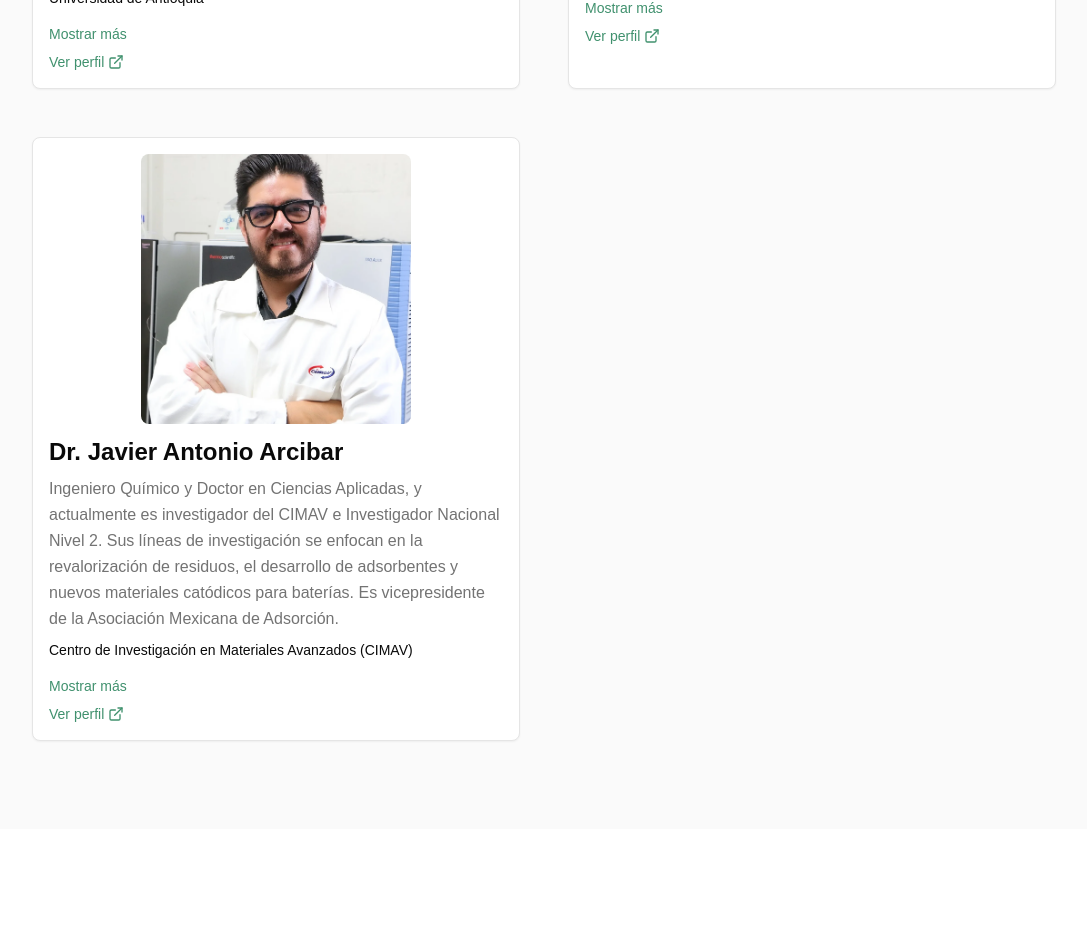
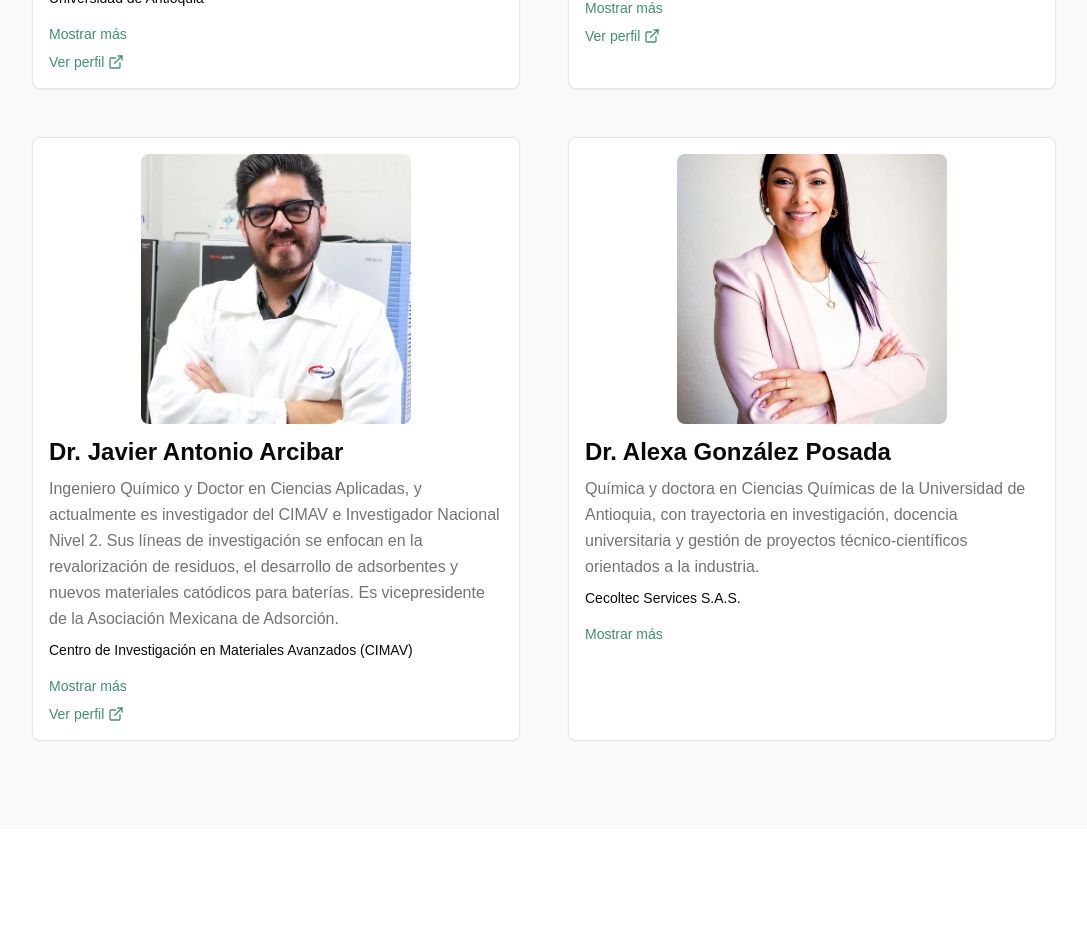
Before and after one commit to eli12gran/siqui, a Next.js app: page / in a window 1280 px wide. Shown: the part 3520-4448 px from the top of the page, without its empty margins (96-1183 px from the left). Built offline with nearby package versions, Linux system fonts and the light colour scheme.

Commit message:
feat: agregar a Alexa Gonzalez Posada como invitada
Agrega la conferencista Alexa Gonzalez Posada a la seccion de
invitados con foto (convertida a webp) y descripcion expandible.

```diff
--- a/components/sections/speakers.tsx
+++ b/components/sections/speakers.tsx
@@ -41,6 +41,13 @@ export function Speakers() {
                   institution: "Centro de Investigación en Materiales Avanzados (CIMAV)",
                   image: "/speakers/siqui3/javier_arcibar.webp?height=300&width=300",
                   link: "https://orcid.org/0000-0002-6826-8666"
+                },
+                {
+                  name: "Dr. Alexa González Posada",
+                  summary: "Química y doctora en Ciencias Químicas de la Universidad de Antioquia, con trayectoria en investigación, docencia universitaria y gestión de proyectos técnico-científicos orientados a la industria.",
+                  description: "Alexa González Posada es química y doctora en Ciencias Químicas de la Universidad de Antioquia. Cuenta con trayectoria en investigación, docencia universitaria y gestión de proyectos técnico-científicos orientados a la industria. Su trabajo se ha centrado en el estudio fisicoquímico de materiales y en el uso de técnicas analíticas aplicadas a la investigación, el desarrollo, la innovación y el control de calidad.\n\nActualmente se desempeña como representante de Ventas Consultivas y Proyectos en Cecoltec Services S.A.S., donde asesora a empresas de las industrias farmacéutica, cosmética, alimentaria, agroindustrial y de materiales. Su labor comprende la identificación de necesidades técnicas y la formulación de alternativas analíticas dirigidas al desarrollo de productos, la optimización de procesos y la toma de decisiones con fundamento científico.\n\nAsimismo, ha desarrollado una labor docente en el ámbito universitario, en la que articula su formación académica con el conocimiento adquirido en el entorno productivo. Desde este enfoque, promueve una visión aplicada de la química, destaca su estrecha relación con la industria y fomenta su uso para responder a desafíos concretos.",
+                  institution: "Cecoltec Services S.A.S.",
+                  image: "/speakers/siqui3/alexa_gonzalez.webp",
                 }
               ].map((speaker, index) => {
                 const isExpanded = expandedIndex === index
@@ -69,7 +76,7 @@ export function Speakers() {
                   <CardContent className="p-4 pt-3">
                     <div className="space-y-2">
                       <h3 className="text-xl font-bold sm:text-2xl">{speaker.name}</h3>
-                      <p className="text-base text-muted-foreground leading-relaxed">
+                      <p className="text-base text-muted-foreground leading-relaxed whitespace-pre-line">
                         {isExpanded ? speaker.description : speaker.summary}
                       </p>
                       <p className="text-sm font-medium">{speaker.institution}</p>
```
Also changed, not shown: public/speakers/siqui3/alexa_gonzalez.webp (added).
